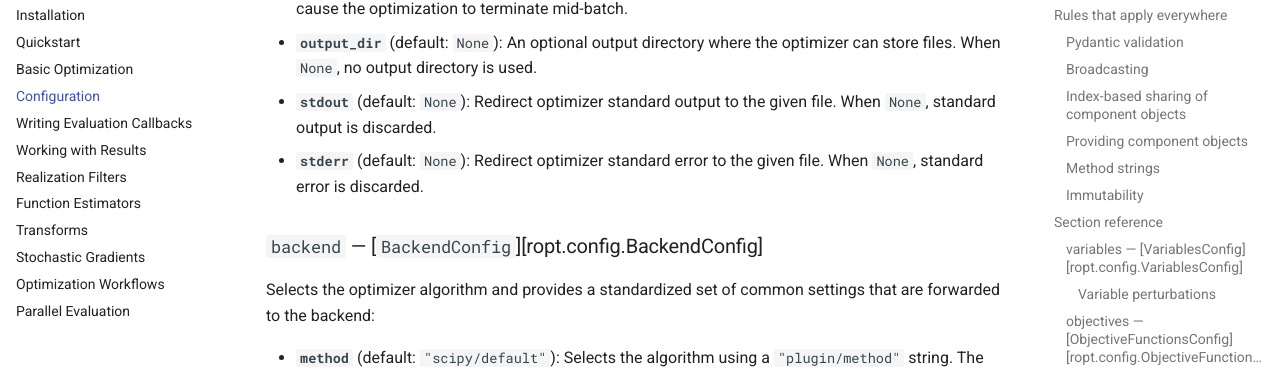
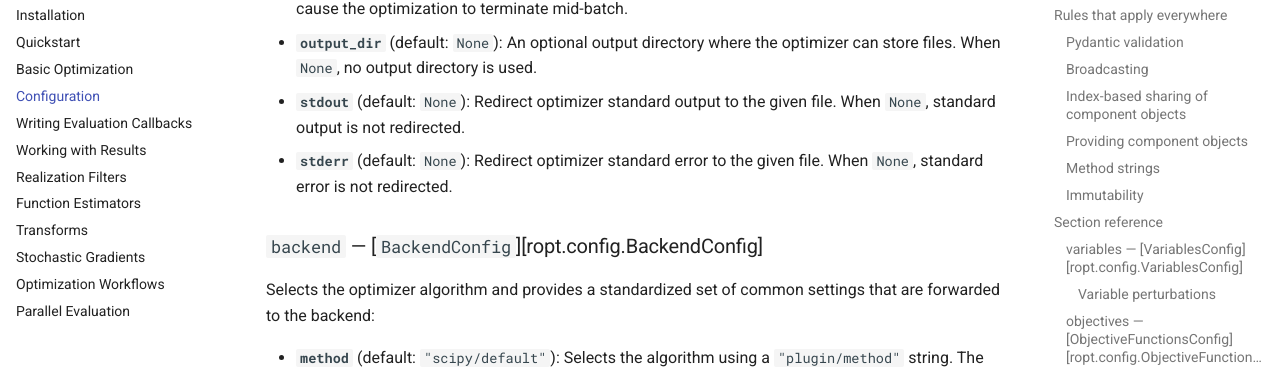
Before and after one commit to TNO-ropt/ropt, an MkDocs documentation site: the page built from docs/usage/configuration.md, in a window 1280 px wide and 900 px high, scrolled down 7580 px. Shown: the part 168-537 px from the top of the window. Built offline with MkDocs 1.6.1 and Material for MkDocs 9.7.7, drawn with Linux system fonts in a browser that asks for light colours; comment, search, counter and statistics services are not loaded; the version menu is left out.

Commit message:
Fix manual entry

```diff
--- a/docs/usage/configuration.md
+++ b/docs/usage/configuration.md
@@ -377,9 +377,9 @@ redirection):
 - **`output_dir`** (default: `None`): An optional output directory where the
   optimizer can store files. When `None`, no output directory is used.
 - **`stdout`** (default: `None`): Redirect optimizer standard output to the
-  given file. When `None`, standard output is discarded.
+  given file. When `None`, standard output is not redirected.
 - **`stderr`** (default: `None`): Redirect optimizer standard error to the given
-  file. When `None`, standard error is discarded.
+  file. When `None`, standard error is not redirected.
 
 ### `backend` — [`BackendConfig`][ropt.config.BackendConfig]
 
```
